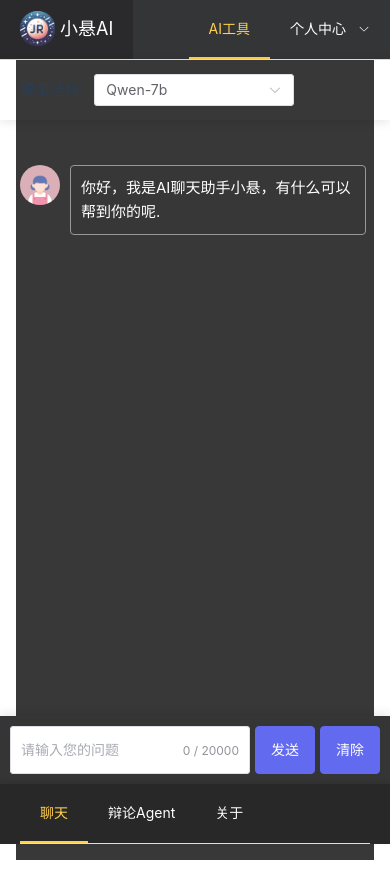
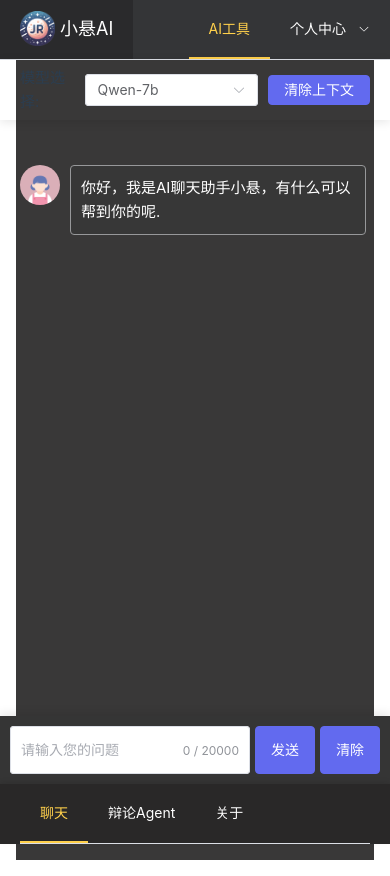
Before and after one commit to xdrshjr/Vue-JR-Ollama-Chat, a Vue app: page /about in a window 390 px wide. Built offline with nearby package versions, Linux system fonts and the light colour scheme.

Commit message:
[modify] 添加了代码段的独特样式

```diff
--- a/src/views/AboutView.vue
+++ b/src/views/AboutView.vue
@@ -5,7 +5,7 @@
         <div style="margin-right: 10px">
           <p>模型选择:</p>
         </div>
-        <el-select v-model="value" placeholder="Select" style="width: 200px">
+        <el-select v-model="value" placeholder="Select" style="width: 200px; margin-right: 10px">
           <el-option
               v-for="item in options"
               :key="item.value"
@@ -13,6 +13,9 @@
               :value="item.value"
           />
         </el-select>
+        <div class="button-box">
+          <el-button type="primary" class="send-button-clear" @click="clearContext()" color="#626aef">清除上下文</el-button>
+        </div>
       </el-header>
       <el-main class="el-main-class">
         <div class="chat-container">
@@ -207,6 +210,16 @@
 }
 
 @media (max-width: 768px) {
+  .send-button-clear {
+    height: 50%;
+  }
+
+  .options-header {
+    display: flex;
+    justify-content: space-around;
+    align-items: center;
+  }
+
   .message-container {
     display: flex;
     margin-bottom: 15px;
@@ -298,6 +311,7 @@
 const callApi = async (message: string, model_url: string, model_name: string) => {
   try {
     const systemPrompt = "你是一个知识丰富的助手，请帮忙回答用户的问题。当用户以任何方式问你是谁的时候，记住你的名字叫小悬，你的开发团队是JR-AI"; // 系统提示词
+    const filteredMessages = messages.value.filter(m => !(m.role === 'assistant' && m.content === '等待消息中...'));
     const response = await fetch(model_url, {
       method: 'POST',
       headers: {
@@ -307,12 +321,11 @@
         model: model_name,
         messages: [
           { role: 'system', content: systemPrompt },
-          { role: 'user', content: message }
+          ...filteredMessages.map(m => ({ role: m.role, content: m.content }))
         ],
       }),
       mode: 'cors',
     });
-
     const reader = response.body?.getReader();
     const decoder = new TextDecoder();
     let done = false;
@@ -351,19 +364,7 @@
 };
 
 const clearMessages = async () => {
-  try {
-    await fetch('https://your-clear-api-endpoint', {
-      method: 'POST',
-      headers: {
-        'Content-Type': 'application/json',
-      },
-      body: JSON.stringify({ action: 'clear' }),
-    });
-    messages.value = [];
-    await nextTick(formatMessageContent); // 确保清除后重新渲染消息
-  } catch (error) {
-    console.error('Error clearing messages:', error);
-  }
+  newMessage.value = ''
 };
 
 const escapeHtml = (unsafe: any) => {
@@ -382,6 +383,10 @@
     }
   });
 };
+
+const clearContext = () => {
+  messages.value = []
+}
 
 const sendMessage = async () => {
   if (newMessage.value.trim()) {
```
